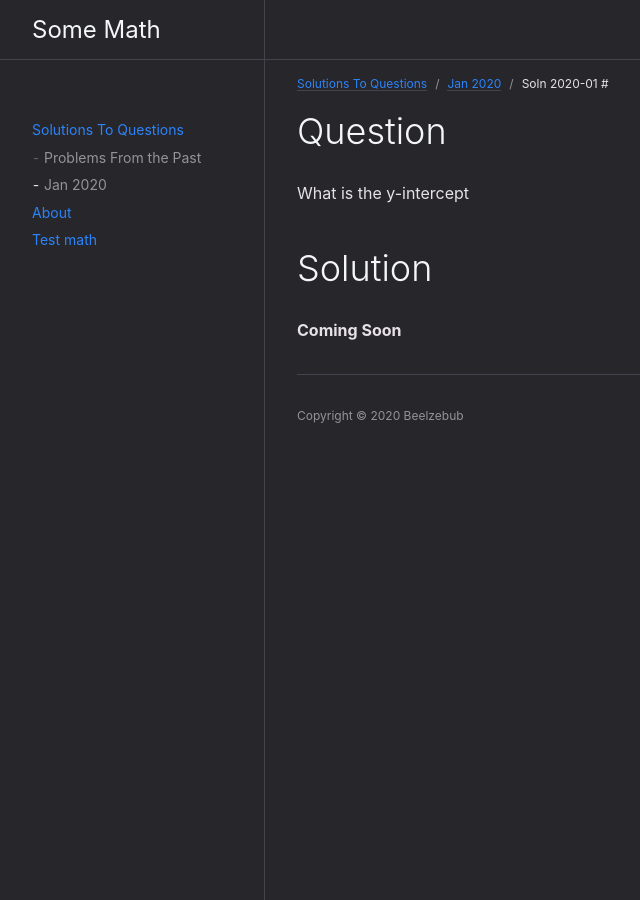
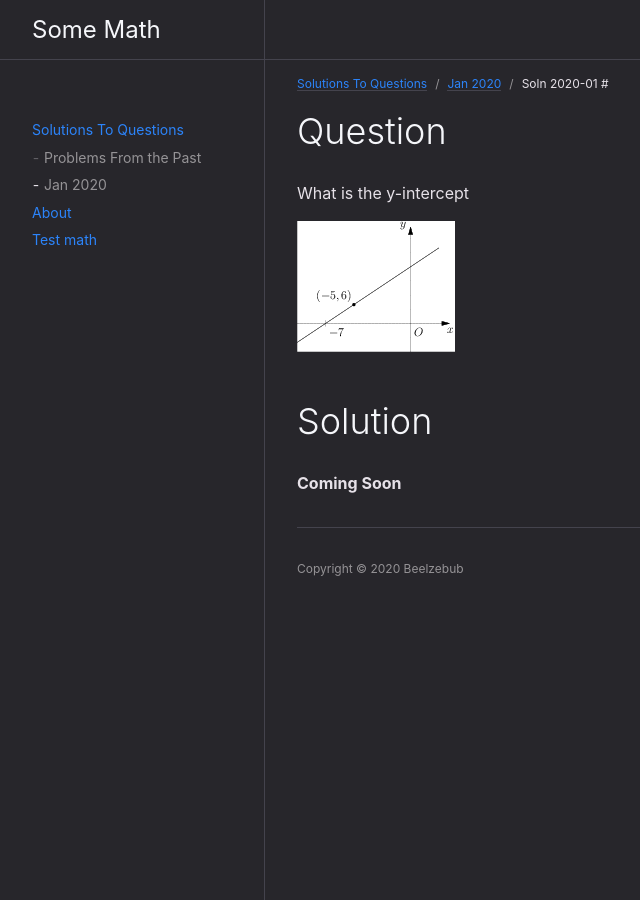
Before and after one commit to oldgooseberry/oldgooseberry.github.io, a Jekyll site: the page built from solns/jan2020/p11.md, in a window 1280 px wide. Shown: the whole page, without its empty margins (107-747 px from the left). Built offline with Jekyll 4.4.1, drawn with Linux system fonts in a browser that asks for light colours.

Commit message:
Added the image to the solution

```diff
--- a/solns/jan2020/p11.md
+++ b/solns/jan2020/p11.md
@@ -13,6 +13,8 @@ grand_parent: Solutions To Questions
 
 What is the y-intercept
 
+![](/img/jan2020/graph1.png)
+
 # Solution
 
 **Coming Soon**
```
